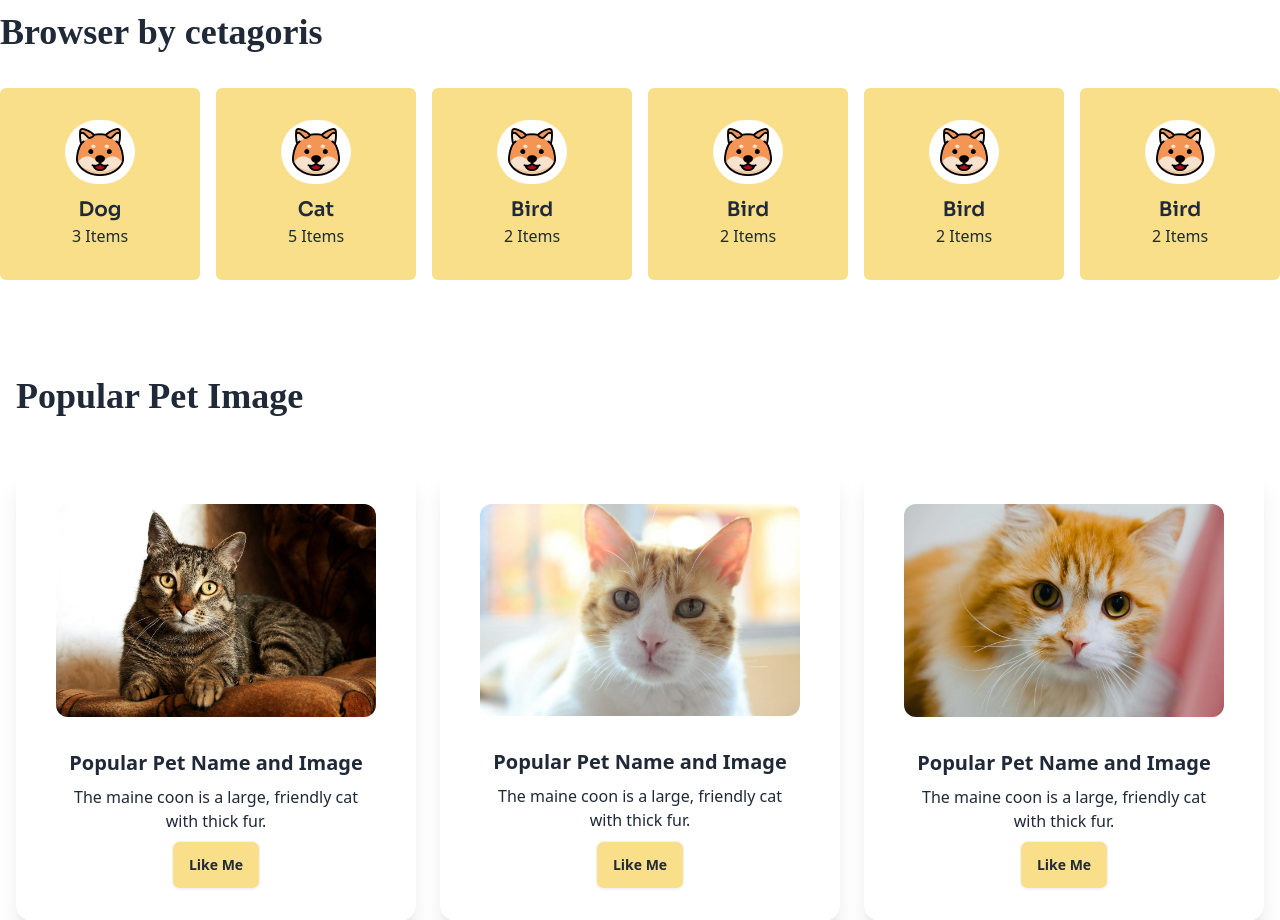
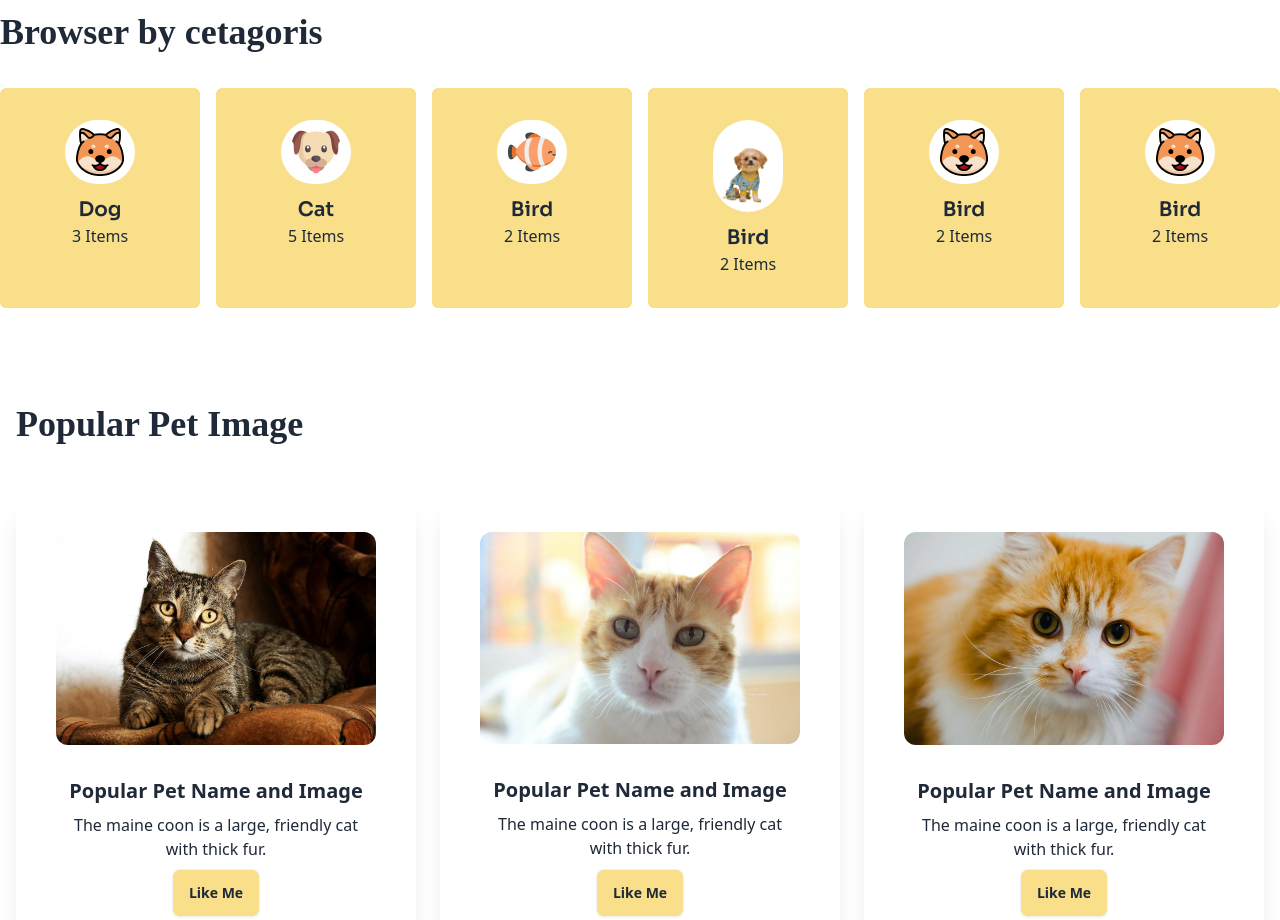
Before and after one commit to mahmud-hasan35/Pet-Collection, a plain HTML site: page index.html in a window 1280 px wide. Shown: the part 820-1740 px from the top of the page. Drawn offline with nearby package versions, Linux system fonts and the light colour scheme; a web font is replaced by a local one.

Commit message:
first-commit

```diff
--- a/index.html
+++ b/index.html
@@ -100,7 +100,7 @@
                     <!-- Card 2 -->
                     <div class="bg-common  text-center flex flex-col items-center px-2 py-8 rounded-md">
                         <div class="bg-white w-[70px] rounded-full flex justify-center">
-                            <img class="p-2" src="c1-assets/cat-cartoon.png" alt="">
+                            <img class="p-2" src="c1-assets/dog-cartoon.png" alt="">
                         </div>
                         <div class="text-center mt-3">
                             <div class="text-xl font-normal font-semibold">Cat</div>
@@ -111,7 +111,7 @@
                     <!-- Card 3 -->
                     <div class="bg-common  text-center flex flex-col items-center px-2 py-8 rounded-md">
                         <div class="bg-white w-[70px] rounded-full flex justify-center">
-                            <img class="p-2" src="c1-assets/cat-cartoon.png" alt="">
+                            <img class="p-2" src="c1-assets/fish-cartoon.png" alt="">
                         </div>
                         <div class="text-center mt-3">
                             <div class="text-xl font-normal font-semibold">Bird</div>
@@ -121,7 +121,7 @@
                     <!-- Card 4 -->
                     <div class="bg-common  text-center flex flex-col items-center px-2 py-8 rounded-md">
                         <div class="bg-white w-[70px] rounded-full flex justify-center">
-                            <img class="p-2" src="c1-assets/cat-cartoon.png" alt="">
+                            <img class="p-2" src="c1-assets/cute-pet-small.png" alt="">
                         </div>
                         <div class="text-center mt-3">
                             <div class="text-xl font-normal font-semibold">Bird</div>
```
